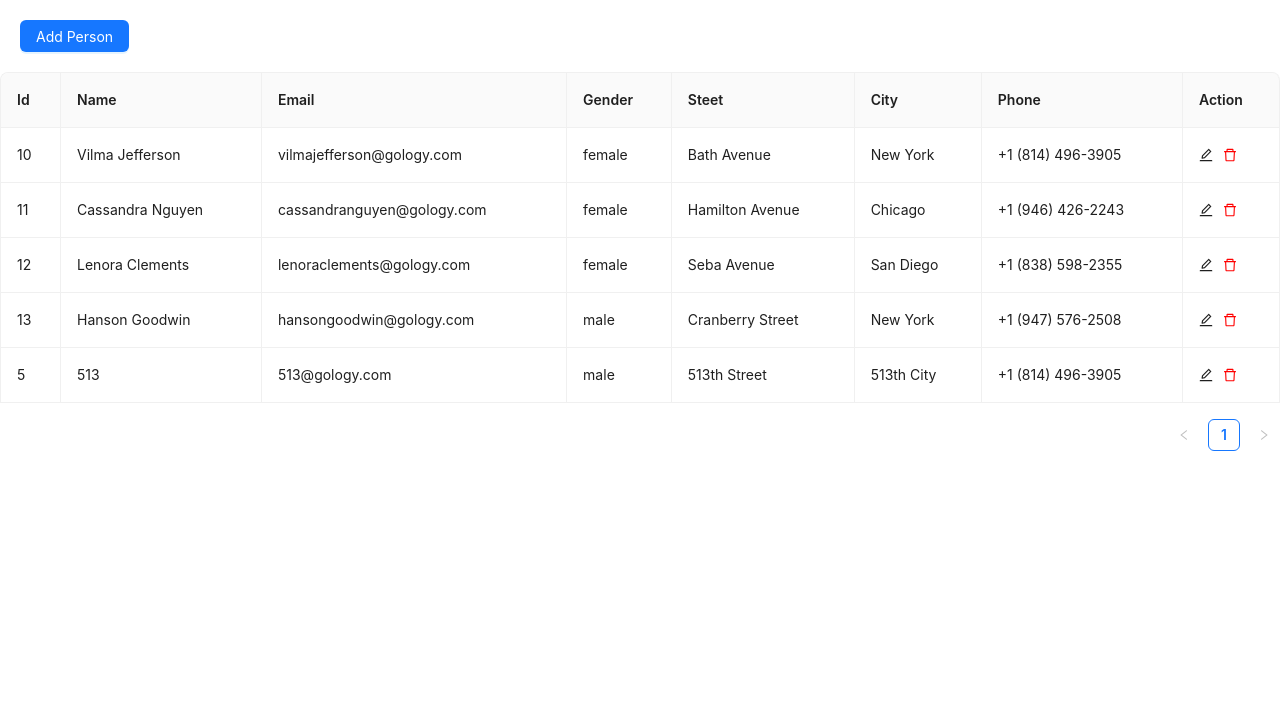
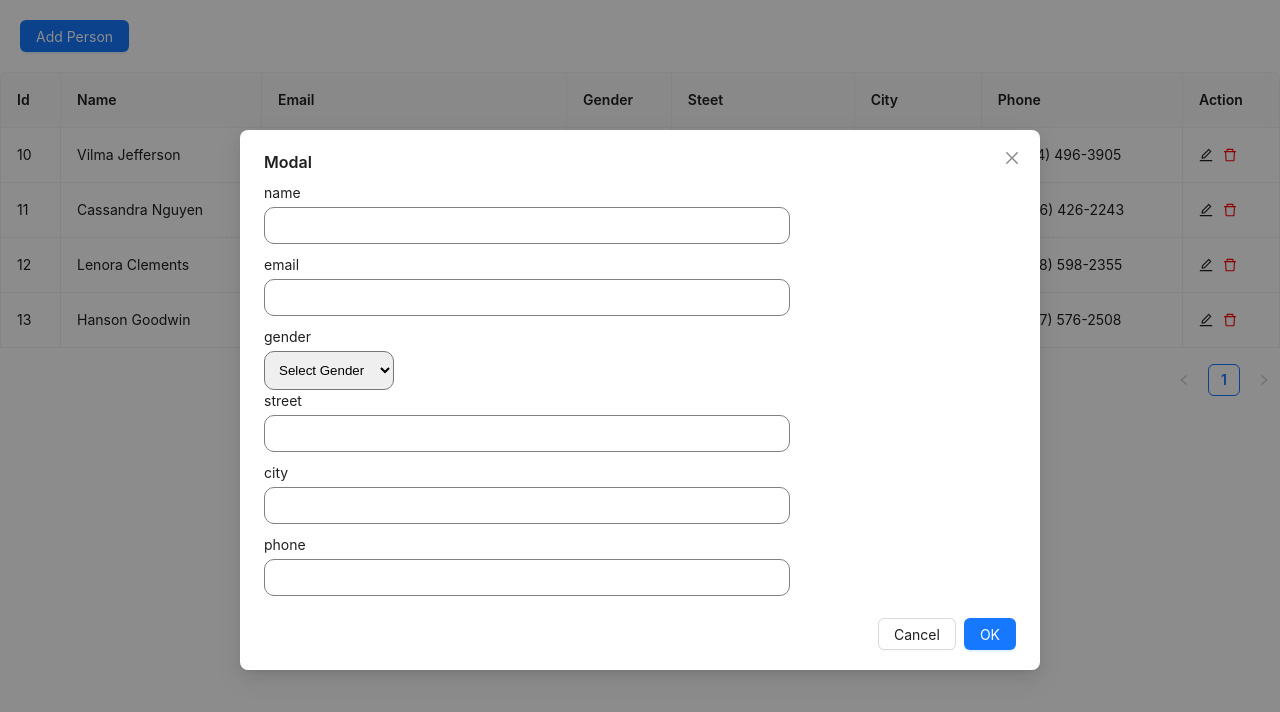
Before and after one commit to giorgigio1/ant-design, a React (Create React App) app: page / in a window 1280 px wide. Both pictures are taken after a click on the button "Add Person". Shown: the top 712 px of the page. Built offline with nearby package versions, Linux system fonts and the light colour scheme; the HTML template or start-up script is replaced by a standard one.

Commit message:
added Modal window

```diff
--- a/src/App.css
+++ b/src/App.css
@@ -1,5 +1,26 @@
 * {
-    margin: 0;
-    padding: 0;
-    box-sizing: border-box;
+  margin: 0;
+  padding: 0;
+  box-sizing: border-box;
 }
+.ant-modal-body {
+  display: flex;
+  flex-direction: column;
+  /* gap: 10px; */
+  padding: 20px 0;
+}
+.ant-modal-body input {
+  width: 70%;
+  padding: 10px;
+  margin-bottom: 10px;
+  border-radius: 10px;
+  border: 1px solid gray;
+}
+.ant-modal-body select {
+  padding: 10px;
+  width: 130px;
+  border-radius: 10px;
+}
+.ant-modal-body label {
+  margin-bottom: 3px;
+}
--- a/src/App.tsx
+++ b/src/App.tsx
@@ -1,7 +1,7 @@
 import "./App.css";
 import { useState } from "react";
-import { Table, Button } from "antd";
-import { EditOutlined, DeleteOutlined } from '@ant-design/icons'
+import { Table, Button, Modal } from "antd";
+import { EditOutlined, DeleteOutlined } from "@ant-design/icons";
 
 interface DataSourceItem {
   id: number;
@@ -95,13 +95,13 @@ function App() {
       key: 5,
       title: "Steet",
       dataIndex: "address",
-      render: ({street}) => street,
+      render: ({ street }) => street,
     },
     {
       key: 6,
       title: "City",
       dataIndex: "address",
-      render: ({ city }) => city
+      render: ({ city }) => city,
     },
     {
       key: 7,
@@ -111,40 +111,109 @@ function App() {
     {
       key: 8,
       title: "Action",
-      dataIndex: "action",
-      render: () => (
-        <>
-          <EditOutlined onClick={onEditPerson} style={{cursor: 'pointer'}} />
-          <DeleteOutlined style={{color: 'red', marginLeft: 10, cursor: 'pointer'}}  />
-        </>
-      ),
+      render: (record) => {
+        // console.log(record, "action");
+        return (
+          <>
+            <EditOutlined onClick={showModal} style={{ cursor: "pointer" }} />
+            <DeleteOutlined
+              onClick={() => onDeletePerson(record)}
+              style={{ color: "red", marginLeft: 10, cursor: "pointer" }}
+            />
+          </>
+        );
+      },
     },
   ];
 
-  const onAddPerson =() => {
-    const random = Math.round(Math.random() * 1000)
+  const onAddPerson = () => {
+    const random = Math.round(Math.random() * 1000);
     const newItem = {
       id: dataSource.length + 1,
       name: random.toString(),
       email: `${random}@gology.com`,
-      gender: random % 2 === 0 ? 'female' : 'male',
+      gender: random % 2 === 0 ? "female" : "male",
       address: {
         street: `${random}th Street`,
         city: `${random}th City`,
       },
       phone: "+1 (814) 496-3905",
-    }
+    };
     setDataSource([...dataSource, newItem]);
-  }
+  };
 
-  const onEditPerson = ({id}: any) => {
-    console.log(id);
-  }
+  const onEditPerson = (record: any) => {
+    console.log(record);
+  };
+  const onDeletePerson = (action: any) => {
+    // console.log(action, "delete");
+    setDataSource((pre) => {
+      // console.log(pre)
+      return pre.filter((item) => item.id !== action.id);
+    });
+  };
+
+  const [isModalOpen, setIsModalOpen] = useState(false);
+  // const [value, setValue] = useState("");
+  const [name, setName] = useState("");
+  const [email, setEmail] = useState("");
+  const [gender, setGender] = useState("");
+  const [street, setStreet] = useState("");
+  const [city, setCity] = useState("");
+  const [phone, setPhone] = useState("");
+
+  const showModal = () => {
+    setIsModalOpen(true);
+  };
+
+  const closeModal = () => {
+    setIsModalOpen(false);
+  };
+
+  const handleGenderChange = (event: any) => {
+    setGender(event.target.value);
+  };
+
+  const handleInputChange = (event: any) => {
+    setName(event.target.value);
+    setEmail(event.target.value);
+    setGender(event.target.value);
+    setStreet(event.target.value);
+    setCity(event.target.value);
+    setPhone(event.target.value);
+  };
 
   return (
     <div className="app">
-      <Button onClick={onAddPerson} type="primary" style={{margin: 20}}>Add Person</Button>
+      <Button onClick={showModal} type="primary" style={{ margin: 20 }}>
+        Add Person
+      </Button>
       <Table bordered rowKey="id" columns={columns} dataSource={dataSource} />
+      <Modal
+        title="Modal"
+        open={isModalOpen}
+        onOk={closeModal}
+        onCancel={closeModal}
+        width={800}
+        centered
+      >
+        <label htmlFor="">name</label>
+        <input type="text" value={name} onChange={handleInputChange} />
+        <label htmlFor="">email</label>
+        <input type="text" value={email} onChange={handleInputChange} />
+        <label htmlFor="">gender</label>
+        <select value={gender} onChange={handleInputChange} name="">
+          {gender === "" && <option value="">Select Gender</option>}
+          <option value="male">Male</option>
+          <option value="female">Female</option>
+        </select>
+        <label htmlFor="">street</label>
+        <input type="text" value={street} onChange={handleInputChange} />
+        <label htmlFor="">city</label>
+        <input type="text" value={city} onChange={handleInputChange} />
+        <label htmlFor="">phone</label>
+        <input type="text" value={phone} onChange={handleInputChange} />
+      </Modal>
     </div>
   );
 }
--- /dev/null
+++ b/src/Modal.tsx
@@ -0,0 +1,3 @@
+export const Modal = () => {
+
+}
```
